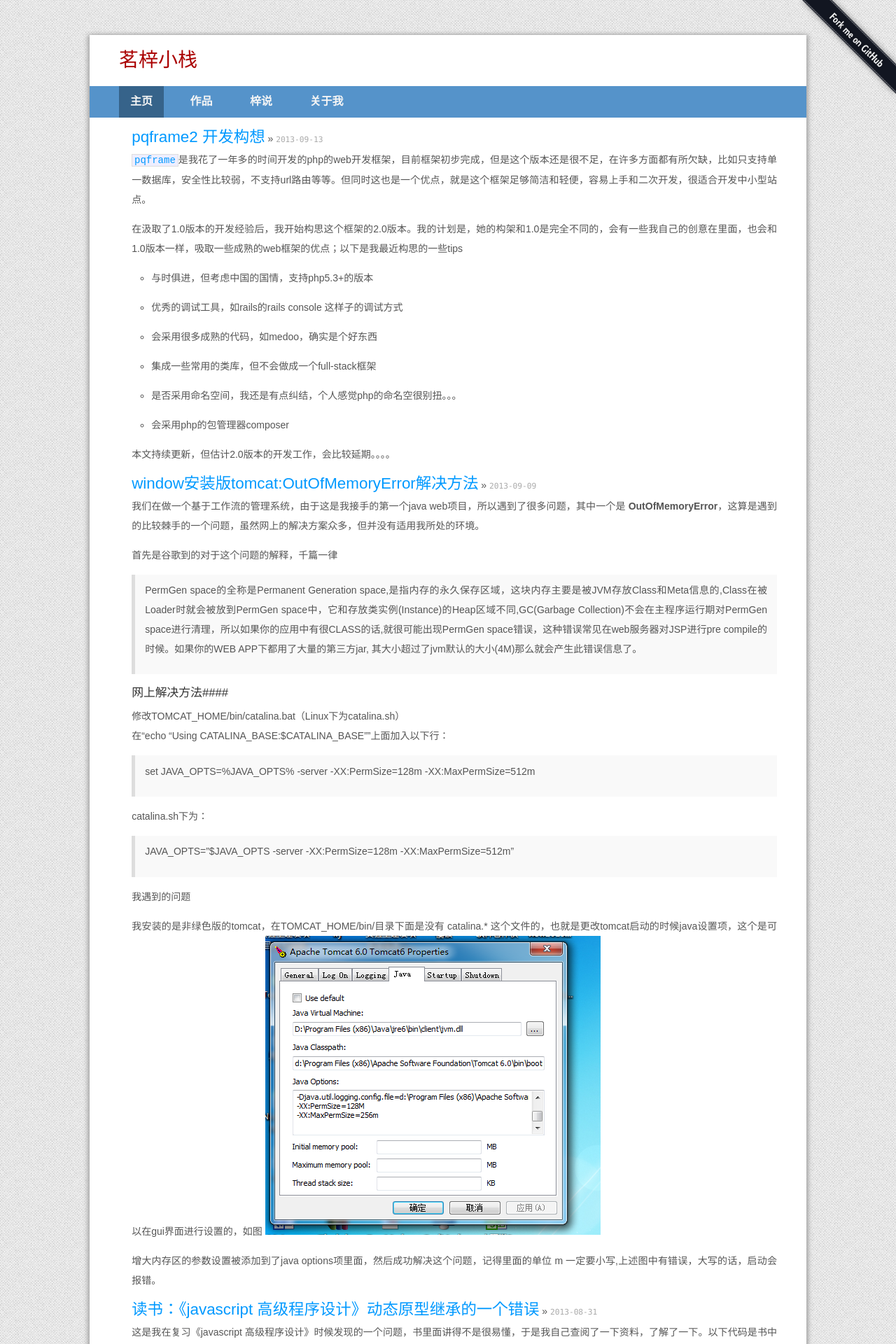
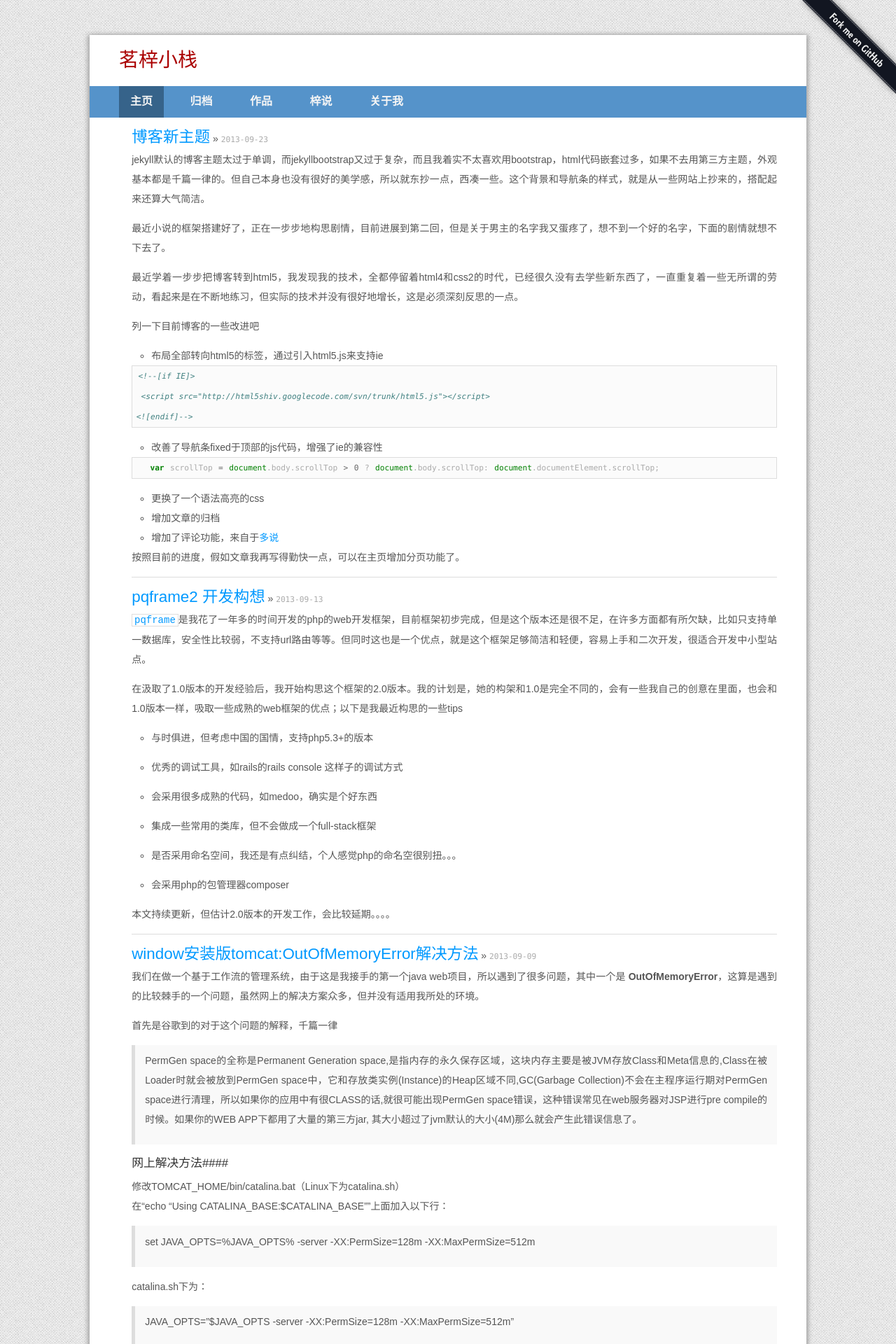
Before and after one commit to mingzepeng/mingzepeng.github.com, a Jekyll site: the page built from index.html, in a window 1280 px wide. Shown: the top 1920 px of the page at 70% size. Built offline with Jekyll 4.4.1, drawn with Linux system fonts in a browser that asks for light colours; Markdown is read by kramdown in place of the engine named in the settings.

Commit message:
- 布局全部转向html5的标签，通过引入html5.js来支持ie - 改善了导航条fixed于顶部的js代码，增强了ie的兼容性 - 更换了一个语法高亮的css - 增加文章的归档

```diff
--- a/_layouts/default.html
+++ b/_layouts/default.html
@@ -5,18 +5,20 @@
         <meta http-equiv="X-UA-Compatible" content="IE=edge,chrome=1">
         <title>{{ page.title }}</title>
         <meta name="viewport" content="width=device-width">
-
-
+      <!--[if IE]>
+         <script src="http://html5shiv.googlecode.com/svn/trunk/html5.js"></script>
+      <![endif]-->
 
         <!-- typo CSS -->
         <link rel="stylesheet" href="/assets/css/typo.css/typo.reset.css" media="screen">
         <link rel="stylesheet" href="/assets/css/typo.css/typo.css" media="screen">
 
-         <!-- syntax highlighting CSS -->
-        <link rel="stylesheet" href="/assets/css/syntax.css" media="screen">
+
           <!-- Custom CSS -->
         <link rel="stylesheet" href="/assets/css/main.css" media="screen">
 
+         <!-- syntax highlighting CSS -->
+        <link rel="stylesheet" href="/assets/css/syntax.css" media="screen">
         <!-- markdown CSS -->
        <!--  <link rel="stylesheet" href="/assets/css/markdown.css"> -->
 
@@ -31,7 +33,7 @@
             </header>
               <nav>
               <a class="extra" href="/">主页</a>
-
+              <a href="{{site.url}}/archives.html">归档</a>
               <a href="{{site.url}}/pages/my-projects.html">作品</a>
 
               <a href="{{site.url}}/pages/me-say.html">梓说</a>
@@ -40,14 +42,14 @@
               </nav>
 
 
-          <div class="content typo typo-selection">
+          <section class="content typo typo-selection">
 
 
                 {{ content }}
 
 
                        <!--   <a href="http://weibo.com/u/1177119687?s=6uyXnP" target="_blank"><img border="0" src="http://service.t.sina.com.cn/widget/qmd/1177119687/95bc61d7/7.png"/></a> -->
-          </div>
+          </section>
             <footer>
 
               <div class="contact">
@@ -60,9 +62,6 @@
 </a>
     </body>
 </html>
-<script type="text/javascript">
-
-</script>
 <script>
   (function(i,s,o,g,r,a,m){i['GoogleAnalyticsObject']=r;i[r]=i[r]||function(){
   (i[r].q=i[r].q||[]).push(arguments)},i[r].l=1*new Date();a=s.createElement(o),
@@ -72,21 +71,60 @@
   ga('create', 'UA-41956630-1', 'mingzepeng.github.io');
   ga('send', 'pageview');
 
-  document.onscroll = function(event){
-    var scrollTop = document.body.scrollTop;
-    var nav = document.getElementsByTagName('nav')[0];
-    var container = document.getElementById('container');
-    var width = container.clientWidth;
-    var style = container.currentStyle ? container.currentStyle : window.getComputedStyle(nav, null);
-    if(scrollTop > 250) {
-      nav.style.position = 'fixed';
-      nav.style.width = (width - parseInt(style.paddingLeft) - parseInt(style.paddingRight) ) + 'px'
-      nav.style.top = "0px"
-    }else{
 
-      nav.style.position = 'static'
-      nav.style.width = 'auto'
-    }
+var parsePx = function(elem,css){
+  if(window.getComputedStyle)
+    return window.getComputedStyle(elem,null)[css];
+  else{
+    var ret=elem.currentStyle[css];
+    var left=elem.style.left;
+    elem.style.left=css==="fontSize"?"1em":ret;  //我们修改了该元素的left值
+    ret=elem.style.pixelLeft+"px";         //pixelLeft会返回单位转换成px活的数值
+    elem.style.left=left;                  //恢复left
+    return ret;
   }
 
+};
+
+  var nav = document.getElementsByTagName('nav')[0];
+  var links = nav.getElementsByTagName('a');
+
+
+var nav = document.getElementsByTagName('nav')[0];
+var container = document.getElementById('container');
+var flag = false;
+
+var url = location.href;
+var page = url.slice(url.lastIndexOf('/')+1);
+if(page)
+{
+  for(var i = links.length-1; i>=0 ; i--){
+  links[i].className = '';
+  if(links[i].href.indexOf(page) > 0) links[i].className = 'extra'
+}
+}
+
+window.onscroll = function(event){
+
+  var scrollTop = document.body.scrollTop > 0 ? document.body.scrollTop: document.documentElement.scrollTop;
+  var width = container.clientWidth;
+  var style = nav.currentStyle ? nav.currentStyle : window.getComputedStyle(nav, null);
+
+  if(scrollTop > 210) {
+    if(flag) return true;
+    nav.style.position = 'fixed';
+    nav.style.width = width + 'px';
+    nav.style.width = (width - parseInt(parsePx(nav,'paddingLeft')) - parseInt(parsePx(nav,'paddingRight')) ) + 'px'
+    nav.style.top = "0px"
+    flag = true;
+  }else{
+    if(!flag) return true;
+    nav.style.position = 'static'
+    nav.style.width = 'auto'
+    flag = false;
+  }
+}
+
+
+
 </script>
--- a/_posts/2013-08-31-18_40_38-bug-of-javascript-dynamic-and-prototype-inherit.markdown
+++ b/_posts/2013-08-31-18_40_38-bug-of-javascript-dynamic-and-prototype-inherit.markdown
@@ -2,14 +2,14 @@
 layout: post
 title: "读书：《javascript 高级程序设计》动态原型继承的一个错误"
 date: 2013-08-31 18:40:38
-description: ""
+description: "javascript 继承 原型"
 categories: javascript
 tags: []
 ---
 
 这是我在复习《javascript 高级程序设计》时候发现的一个问题，书里面讲得不是很易懂，于是我自己查阅了一下资料，了解了一下。以下代码是书中提到的利用动态原型实现继承的一个例子，并说这个例子是有缺陷的，问题代码在以下代码中注释特别标出来的那行的。
 
-{% highlight javascript  linenos  %}
+{% highlight  javascript linenos  %}
 function Polygon(iSides) {
     this.sides  = iSides;
     if(typeof Polygon.__init__  === "undefined")
--- /dev/null
+++ b/_posts/2013-09-23-19_40_57-new-theme-of-blog.md
@@ -0,0 +1,32 @@
+---
+layout: post
+title: "博客新主题"
+date: 2013-09-23 19:40:57
+description: "css js"
+categories: css js
+tags: []
+---
+
+jekyll默认的博客主题太过于单调，而jekyllbootstrap又过于复杂，而且我着实不太喜欢用bootstrap，html代码嵌套过多，如果不去用第三方主题，外观基本都是千篇一律的。但自己本身也没有很好的美学感，所以就东抄一点，西凑一些。这个背景和导航条的样式，就是从一些网站上抄来的，搭配起来还算大气简洁。
+
+最近小说的框架搭建好了，正在一步步地构思剧情，目前进展到第二回，但是关于男主的名字我又蛋疼了，想不到一个好的名字，下面的剧情就想不下去了。
+
+最近学着一步步把博客转到html5，我发现我的技术，全都停留着html4和css2的时代，已经很久没有去学些新东西了，一直重复着一些无所谓的劳动，看起来是在不断地练习，但实际的技术并没有很好地增长，这是必须深刻反思的一点。
+
+列一下目前博客的一些改进吧
+
+- 布局全部转向html5的标签，通过引入html5.js来支持ie
+{% highlight html   %}
+<!--[if IE]>
+ <script src="http://html5shiv.googlecode.com/svn/trunk/html5.js"></script>
+<![endif]-->
+{% endhighlight %}
+- 改善了导航条fixed于顶部的js代码，增强了ie的兼容性
+{% highlight javascript %}
+  var scrollTop = document.body.scrollTop > 0 ? document.body.scrollTop: document.documentElement.scrollTop;
+{% endhighlight %}
+- 更换了一个语法高亮的css
+- 增加文章的归档
+- 增加了评论功能，来自于[多说](http://duoshuo.com/)
+
+按照目前的进度，假如文章我再写得勤快一点，可以在主页增加分页功能了。
--- a/assets/css/main.css
+++ b/assets/css/main.css
@@ -37,7 +37,7 @@
   font-size: .8em;
 }
 
-ul.posts a.title {
+#home ul.posts a.title {
   font-size: 1.6em;
 }
 
@@ -76,14 +76,54 @@
   font-size: 16px;
   margin-right: 1.1em;
   display: inline-block;
-  padding: 0.5em 1em; ;
+  padding: 0.5em 1em;
+  position: relative;
 }
 
-nav a.extra,nav a:hover {
+nav a.extra,
+nav a:hover {
 background: #36638a;
 text-decoration: none;
 }
 
+/*nav a::before,
+nav a::after {
+  position: absolute;
+  top: 50%;
+  left: 50%;
+  width: 50px;
+  height: 50px;
+  border: 4px solid rgba(0,0,0,0.2);
+  border-radius: 50%;
+  content: '';
+  opacity: 0;
+  -webkit-transition: -webkit-transform 0.3s, opacity 0.3s;
+  -moz-transition: -moz-transform 0.3s, opacity 0.3s;
+  transition: transform 0.3s, opacity 0.3s;
+  -webkit-transform: translateX(-50%) translateY(-50%) scale(0.2);
+  -moz-transform: translateX(-50%) translateY(-50%) scale(0.2);
+  transform: translateX(-50%) translateY(-50%) scale(0.2);
+}
+
+nav a::after {
+  width: 40px;
+  height: 40px;
+  border-width: 2px;
+  -webkit-transform: translateX(-50%) translateY(-50%) scale(0.8);
+  -moz-transform: translateX(-50%) translateY(-50%) scale(0.8);
+  transform: translateX(-50%) translateY(-50%) scale(0.8);
+}
+
+nav a:hover::before,
+nav a:hover::after,
+nav a:focus::before,
+nav a:focus::after {
+  opacity: 1;
+  -webkit-transform: translateX(-50%) translateY(-50%) scale(1);
+  -moz-transform: translateX(-50%) translateY(-50%) scale(1);
+  transform: translateX(-50%) translateY(-50%) scale(1);
+}
+*/
 
 .content{ padding: 1em 3em;}
 
@@ -117,7 +157,7 @@
 /* standard */
 .post pre {
   border: 1px solid #ddd;
-  background-color: #eef;
+/*  background-color: #eef;*/
   padding: 0 .4em;
 }
 
@@ -127,7 +167,7 @@
 
 .post code {
   border: 1px solid #ddd;
-  background-color: #eef;
+/*  background-color: #eef;*/
   padding: 0 .2em;
 }
 
--- a/assets/css/syntax.css
+++ b/assets/css/syntax.css
@@ -1,60 +1,62 @@
-.highlight  { background: #ffffff; }
-.highlight .c { color: #999988; font-style: italic } /* Comment */
-.highlight .err { color: #a61717; background-color: #e3d2d2 } /* Error */
-.highlight .k { font-weight: bold } /* Keyword */
-.highlight .o { font-weight: bold } /* Operator */
-.highlight .cm { color: #999988; font-style: italic } /* Comment.Multiline */
-.highlight .cp { color: #999999; font-weight: bold } /* Comment.Preproc */
-.highlight .c1 { color: #999988; font-style: italic } /* Comment.Single */
-.highlight .cs { color: #999999; font-weight: bold; font-style: italic } /* Comment.Special */
-.highlight .gd { color: #000000; background-color: #ffdddd } /* Generic.Deleted */
-.highlight .gd .x { color: #000000; background-color: #ffaaaa } /* Generic.Deleted.Specific */
+.highlight .hll { background-color: #ffffcc }
+.highlight  { background: #f8f8f8; }
+.highlight .c { color: #408080; font-style: italic } /* Comment */
+.highlight .err { border: 1px solid #FF0000 } /* Error */
+.highlight .k { color: #008000; font-weight: bold } /* Keyword */
+.highlight .o { color: #666666 } /* Operator */
+.highlight .cm { color: #408080; font-style: italic } /* Comment.Multiline */
+.highlight .cp { color: #BC7A00 } /* Comment.Preproc */
+.highlight .c1 { color: #408080; font-style: italic } /* Comment.Single */
+.highlight .cs { color: #408080; font-style: italic } /* Comment.Special */
+.highlight .gd { color: #A00000 } /* Generic.Deleted */
 .highlight .ge { font-style: italic } /* Generic.Emph */
-.highlight .gr { color: #aa0000 } /* Generic.Error */
-.highlight .gh { color: #999999 } /* Generic.Heading */
-.highlight .gi { color: #000000; background-color: #ddffdd } /* Generic.Inserted */
-.highlight .gi .x { color: #000000; background-color: #aaffaa } /* Generic.Inserted.Specific */
-.highlight .go { color: #888888 } /* Generic.Output */
-.highlight .gp { color: #555555 } /* Generic.Prompt */
+.highlight .gr { color: #FF0000 } /* Generic.Error */
+.highlight .gh { color: #000080; font-weight: bold } /* Generic.Heading */
+.highlight .gi { color: #00A000 } /* Generic.Inserted */
+.highlight .go { color: #808080 } /* Generic.Output */
+.highlight .gp { color: #000080; font-weight: bold } /* Generic.Prompt */
 .highlight .gs { font-weight: bold } /* Generic.Strong */
-.highlight .gu { color: #aaaaaa } /* Generic.Subheading */
-.highlight .gt { color: #aa0000 } /* Generic.Traceback */
-.highlight .kc { font-weight: bold } /* Keyword.Constant */
-.highlight .kd { font-weight: bold } /* Keyword.Declaration */
-.highlight .kp { font-weight: bold } /* Keyword.Pseudo */
-.highlight .kr { font-weight: bold } /* Keyword.Reserved */
-.highlight .kt { color: #445588; font-weight: bold } /* Keyword.Type */
-.highlight .m { color: #009999 } /* Literal.Number */
-.highlight .s { color: #d14 } /* Literal.String */
-.highlight .na { color: #008080 } /* Name.Attribute */
-.highlight .nb { color: #0086B3 } /* Name.Builtin */
-.highlight .nc { color: #445588; font-weight: bold } /* Name.Class */
-.highlight .no { color: #008080 } /* Name.Constant */
-.highlight .ni { color: #800080 } /* Name.Entity */
-.highlight .ne { color: #990000; font-weight: bold } /* Name.Exception */
-.highlight .nf { color: #990000; font-weight: bold } /* Name.Function */
-.highlight .nn { color: #555555 } /* Name.Namespace */
-.highlight .nt { color: #000080 } /* Name.Tag */
-.highlight .nv { color: #008080 } /* Name.Variable */
-.highlight .ow { font-weight: bold } /* Operator.Word */
+.highlight .gu { color: #800080; font-weight: bold } /* Generic.Subheading */
+.highlight .gt { color: #0040D0 } /* Generic.Traceback */
+.highlight .kc { color: #008000; font-weight: bold } /* Keyword.Constant */
+.highlight .kd { color: #008000; font-weight: bold } /* Keyword.Declaration */
+.highlight .kn { color: #008000; font-weight: bold } /* Keyword.Namespace */
+.highlight .kp { color: #008000 } /* Keyword.Pseudo */
+.highlight .kr { color: #008000; font-weight: bold } /* Keyword.Reserved */
+.highlight .kt { color: #B00040 } /* Keyword.Type */
+.highlight .m { color: #666666 } /* Literal.Number */
+.highlight .s { color: #BA2121 } /* Literal.String */
+.highlight .na { color: #7D9029 } /* Name.Attribute */
+.highlight .nb { color: #008000 } /* Name.Builtin */
+.highlight .nc { color: #0000FF; font-weight: bold } /* Name.Class */
+.highlight .no { color: #880000 } /* Name.Constant */
+.highlight .nd { color: #AA22FF } /* Name.Decorator */
+.highlight .ni { color: #999999; font-weight: bold } /* Name.Entity */
+.highlight .ne { color: #D2413A; font-weight: bold } /* Name.Exception */
+.highlight .nf { color: #0000FF } /* Name.Function */
+.highlight .nl { color: #A0A000 } /* Name.Label */
+.highlight .nn { color: #0000FF; font-weight: bold } /* Name.Namespace */
+.highlight .nt { color: #008000; font-weight: bold } /* Name.Tag */
+.highlight .nv { color: #19177C } /* Name.Variable */
+.highlight .ow { color: #AA22FF; font-weight: bold } /* Operator.Word */
 .highlight .w { color: #bbbbbb } /* Text.Whitespace */
-.highlight .mf { color: #009999 } /* Literal.Number.Float */
-.highlight .mh { color: #009999 } /* Literal.Number.Hex */
-.highlight .mi { color: #009999 } /* Literal.Number.Integer */
-.highlight .mo { color: #009999 } /* Literal.Number.Oct */
-.highlight .sb { color: #d14 } /* Literal.String.Backtick */
-.highlight .sc { color: #d14 } /* Literal.String.Char */
-.highlight .sd { color: #d14 } /* Literal.String.Doc */
-.highlight .s2 { color: #d14 } /* Literal.String.Double */
-.highlight .se { color: #d14 } /* Literal.String.Escape */
-.highlight .sh { color: #d14 } /* Literal.String.Heredoc */
-.highlight .si { color: #d14 } /* Literal.String.Interpol */
-.highlight .sx { color: #d14 } /* Literal.String.Other */
-.highlight .sr { color: #009926 } /* Literal.String.Regex */
-.highlight .s1 { color: #d14 } /* Literal.String.Single */
-.highlight .ss { color: #990073 } /* Literal.String.Symbol */
-.highlight .bp { color: #999999 } /* Name.Builtin.Pseudo */
-.highlight .vc { color: #008080 } /* Name.Variable.Class */
-.highlight .vg { color: #008080 } /* Name.Variable.Global */
-.highlight .vi { color: #008080 } /* Name.Variable.Instance */
-.highlight .il { color: #009999 } /* Literal.Number.Integer.Long */
+.highlight .mf { color: #666666 } /* Literal.Number.Float */
+.highlight .mh { color: #666666 } /* Literal.Number.Hex */
+.highlight .mi { color: #666666 } /* Literal.Number.Integer */
+.highlight .mo { color: #666666 } /* Literal.Number.Oct */
+.highlight .sb { color: #BA2121 } /* Literal.String.Backtick */
+.highlight .sc { color: #BA2121 } /* Literal.String.Char */
+.highlight .sd { color: #BA2121; font-style: italic } /* Literal.String.Doc */
+.highlight .s2 { color: #BA2121 } /* Literal.String.Double */
+.highlight .se { color: #BB6622; font-weight: bold } /* Literal.String.Escape */
+.highlight .sh { color: #BA2121 } /* Literal.String.Heredoc */
+.highlight .si { color: #BB6688; font-weight: bold } /* Literal.String.Interpol */
+.highlight .sx { color: #008000 } /* Literal.String.Other */
+.highlight .sr { color: #BB6688 } /* Literal.String.Regex */
+.highlight .s1 { color: #BA2121 } /* Literal.String.Single */
+.highlight .ss { color: #19177C } /* Literal.String.Symbol */
+.highlight .bp { color: #008000 } /* Name.Builtin.Pseudo */
+.highlight .vc { color: #19177C } /* Name.Variable.Class */
+.highlight .vg { color: #19177C } /* Name.Variable.Global */
+.highlight .vi { color: #19177C } /* Name.Variable.Instance */
+.highlight .il { color: #666666 } /* Literal.Number.Integer.Long */
--- a/index.html
+++ b/index.html
@@ -2,7 +2,9 @@
 layout: default
 title: 茗梓小栈
 ---
-
+<style type="text/css">
+article{ margin-bottom: 1em; border-bottom: 1px solid #ddd}
+</style>
 <div id="home">
   <ul class="posts">
     {% for post in site.posts %}
```
Also changed, not shown: archives.html (added, +15 -0 lines).
